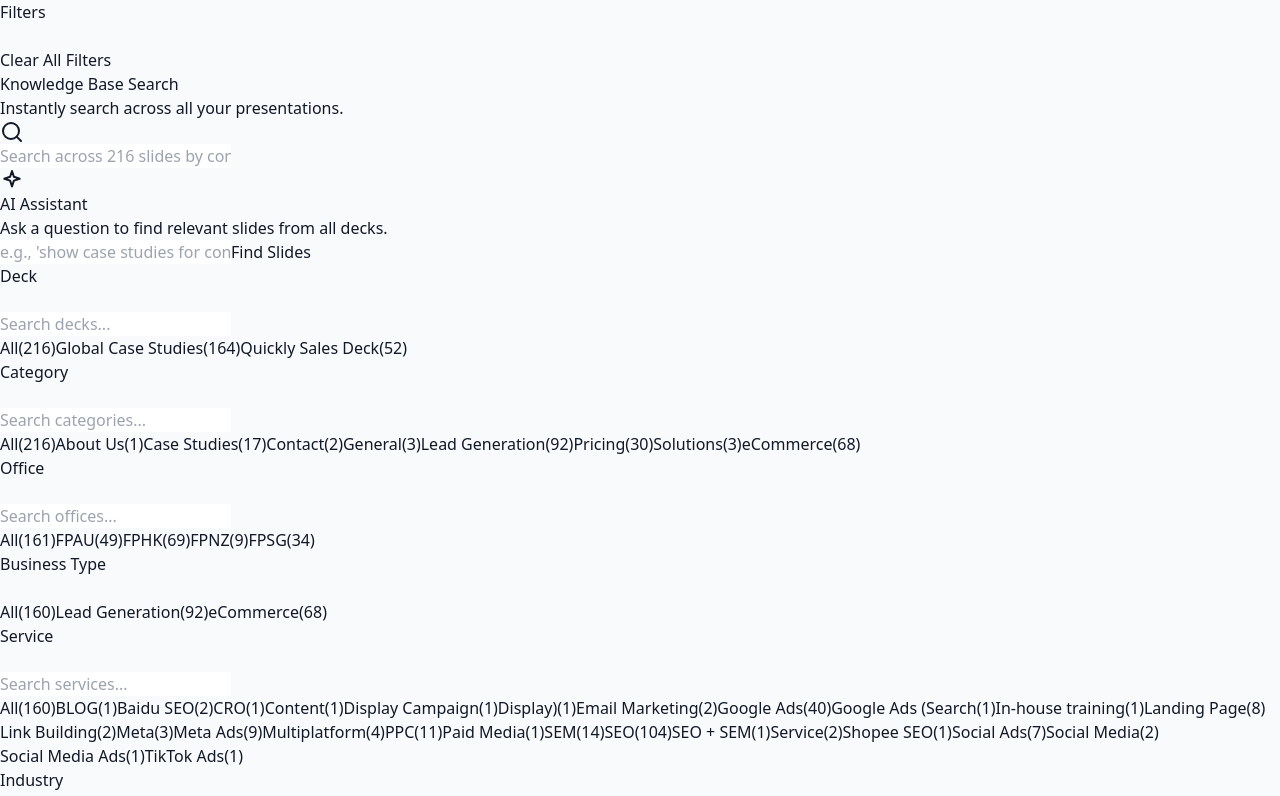
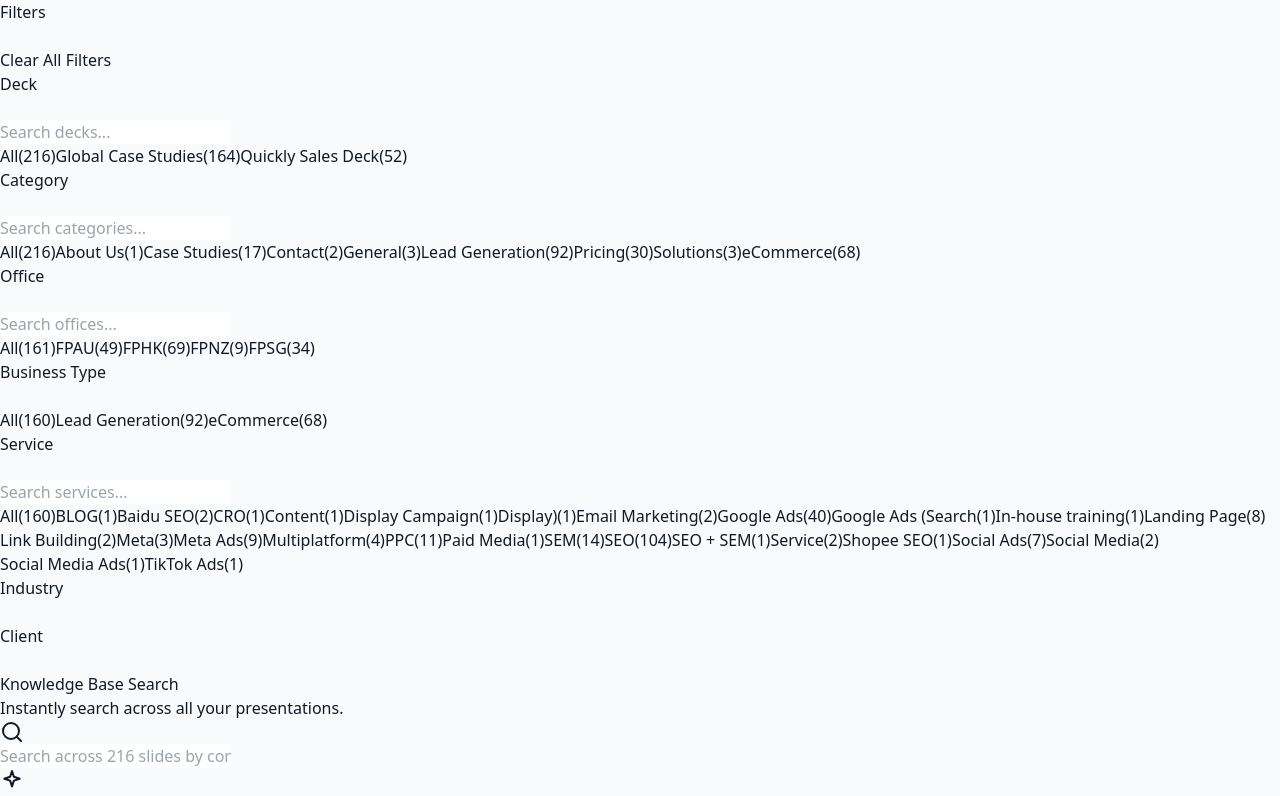
Before and after one commit to siddhrthshnkr/slide-search-app, a React (Vite) app: page / in a window 1280 px wide. Shown: the top 796 px of the page. Built offline with nearby package versions, Linux system fonts and the light colour scheme.

Commit message:
Update App.jsx

```diff
--- a/src/App.jsx
+++ b/src/App.jsx
@@ -486,35 +486,6 @@
               >
                 Clear All Filters
               </button>
-        <header className="text-center mb-8">
-          <h1 className="text-4xl md:text-5xl font-bold text-slate-900">Knowledge Base Search</h1>
-          <p className="text-slate-600 mt-2">Instantly search across all your presentations.</p>
-        </header>
-
-        <div className="relative mb-8" ref={searchWrapperRef}>
-          <SearchIcon />
-          <input type="text" value={query} onChange={(e) => handleSearch(e.target.value)} onFocus={() => setIsAutocompleteVisible(true)} placeholder={`Search across ${allSlides.length} slides by content, category, or topic...`} className="w-full pl-12 pr-4 py-3 text-lg border-2 border-slate-300 rounded-full focus:ring-4 focus:ring-blue-200 focus:border-blue-500 outline-none transition-shadow"/>
-          {isAutocompleteVisible && suggestions.length > 0 && query.length > 0 && (
-            <div className="absolute top-full mt-2 w-full bg-white border border-slate-200 rounded-lg shadow-lg z-10 overflow-hidden">
-              <ul>{suggestions.map((s, i) => (<li key={i} onClick={() => handleAutocompleteClick(s)} className="px-4 py-2 hover:bg-slate-100 cursor-pointer text-slate-700">{highlightText(s, query)}</li>))}</ul>
-            </div>
-          )}
-        </div>
-
-        <div className="bg-white/60 border border-blue-200 rounded-xl p-5 mb-10 shadow-sm">
-             <div className="flex items-center mb-3"><SparklesIcon className="h-6 w-6 text-blue-500 mr-3"/><h2 className="text-xl font-bold text-slate-800">AI Assistant</h2></div>
-            <p className="text-slate-600 mb-4 text-sm">Ask a question to find relevant slides from all decks.</p>
-            <div className="flex flex-col sm:flex-row gap-2">
-                <input type="text" value={aiQuery} onChange={(e) => setAiQuery(e.target.value)} placeholder="e.g., 'show case studies for content marketing'" className="flex-grow pl-4 pr-4 py-2 border border-slate-300 rounded-lg focus:ring-2 focus:ring-blue-200 outline-none" onKeyDown={(e) => e.key === 'Enter' && handleAiSearch()}/>
-                <button onClick={handleAiSearch} disabled={isAiLoading || !Fuse} className="bg-blue-600 text-white font-semibold px-5 py-2 rounded-lg hover:bg-blue-700 transition-colors disabled:bg-slate-400 disabled:cursor-not-allowed flex items-center justify-center">
-                    {isAiLoading ? (<div className="w-5 h-5 border-2 border-white border-t-transparent rounded-full animate-spin"></div>) : 'Find Slides'}
-                </button>
-            </div>
-            {aiError && <p className="text-red-500 text-sm mt-2">{aiError}</p>}
-        </div>
-
-        {isLoading && <div className="text-center text-slate-500">Loading knowledge base...</div>}
-        {error && <div className="text-center text-red-500 bg-red-100 p-4 rounded-lg">{error}</div>}
 
               {!isLoading && allSlides.length > 0 && (
                 <>
```
